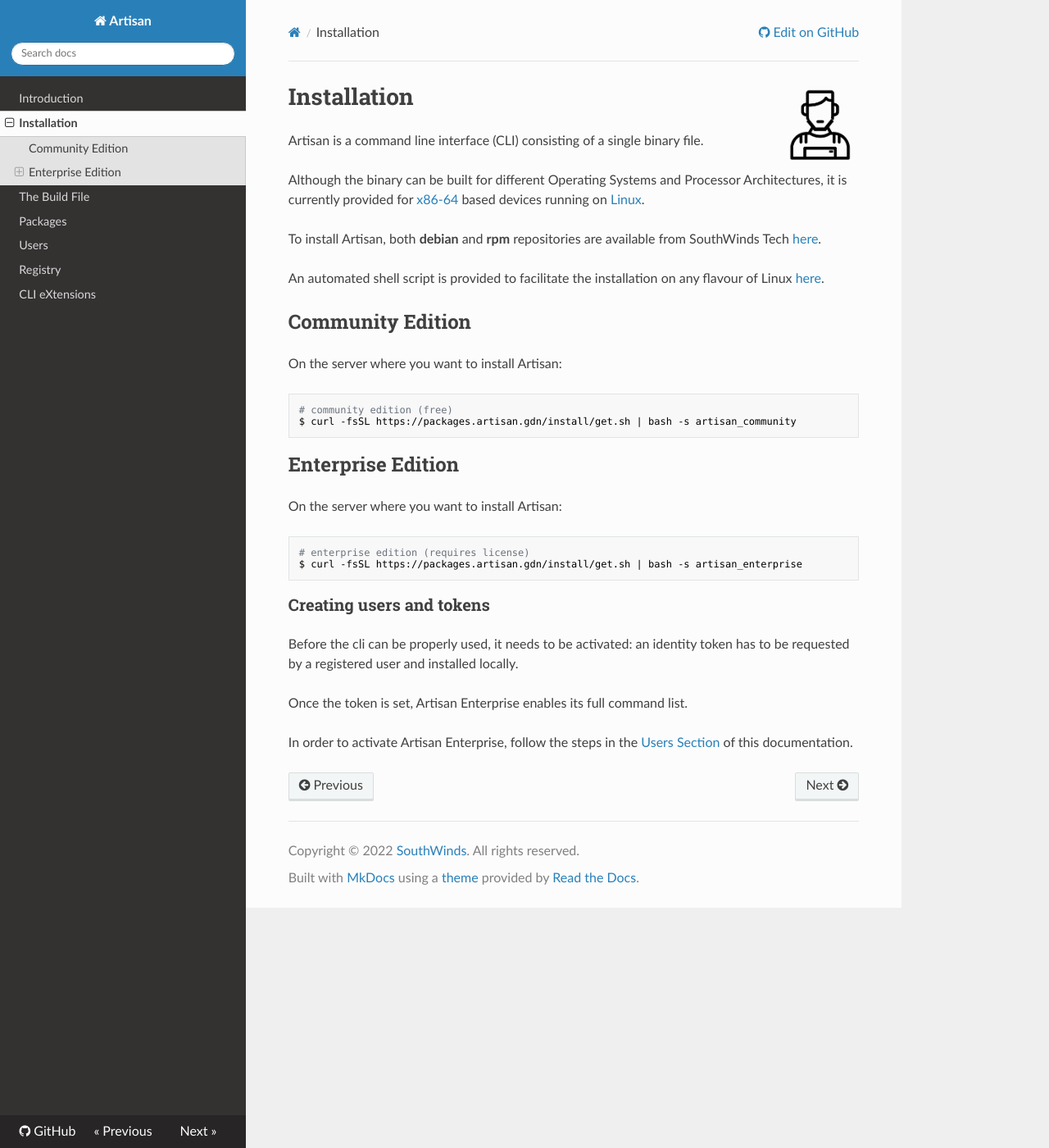
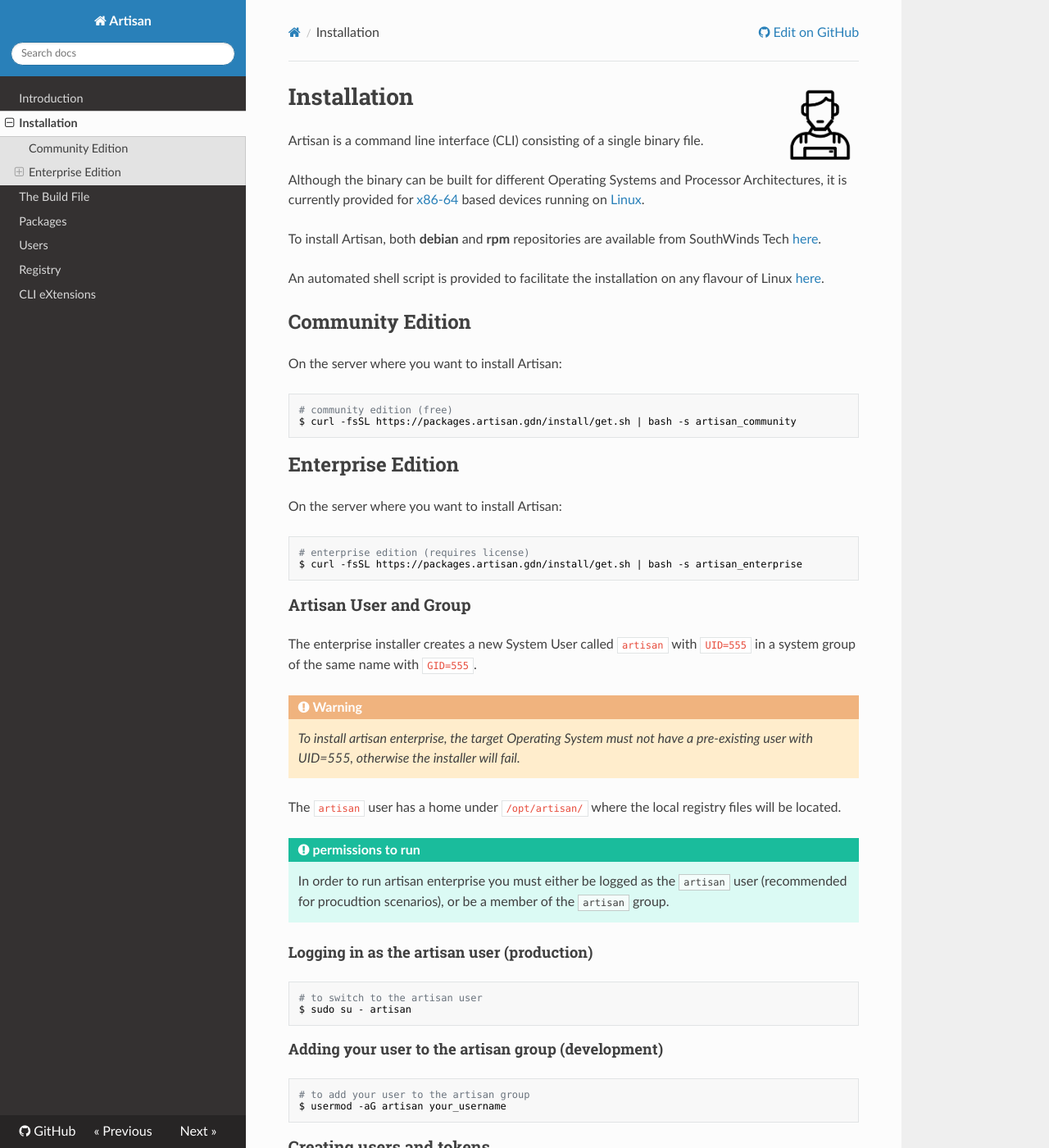
Before and after one commit to southwinds-io/artdocs, an MkDocs documentation site: the page built from docs/installation.md, in a window 1280 px wide and 1400 px high. Shown: the whole window at 82% size. Built offline with MkDocs 1.6.1, drawn with Linux system fonts in a browser that asks for light colours; nearby versions of some CDN libraries.

Commit message:
add notes on artisan user/group  and floating tokens.

````diff
--- a/docs/installation.md
+++ b/docs/installation.md
@@ -31,6 +31,32 @@ On the server where you want to install Artisan:
 $ curl -fsSL https://packages.artisan.gdn/install/get.sh | bash -s artisan_enterprise
 ```
 
+### Artisan  User and Group
+
+The enterprise installer creates a new System User called `artisan` with `UID=555` in a system group of the same name with `GID=555`.
+
+!!! warning
+    _To install artisan enterprise, the target Operating System must not have a pre-existing user with UID=555, otherwise the installer will fail._
+
+The `artisan` user has a home under `/opt/artisan/` where the local registry files will be located.
+
+!!! important "permissions to run"
+    In order to run artisan enterprise you must either be logged as the `artisan` user (recommended for procudtion scenarios), or be a member of the `artisan` group.
+
+#### Logging in as the artisan user (production)
+
+```bash
+# to switch to the artisan user
+$ sudo su - artisan
+```
+
+#### Adding your user to the artisan group (development)
+
+```bash
+# to add your user to the artisan group
+$ usermod -aG artisan your_username
+```
+
 ### Creating users and tokens
 
 Before the cli can be properly used, it needs to be activated: an identity token has to be requested by a registered user
@@ -38,5 +64,4 @@ and installed locally.
 
 Once the token is set, Artisan Enterprise enables its full command list.
 
-In order to activate Artisan Enterprise, follow the steps in the [Users Section](users.md)
-of this documentation.
+In order to activate Artisan Enterprise, follow the steps in the [Users Section](users.md) of this documentation.
````
Also changed, not shown: docs/users.md (+18 -1 lines).
